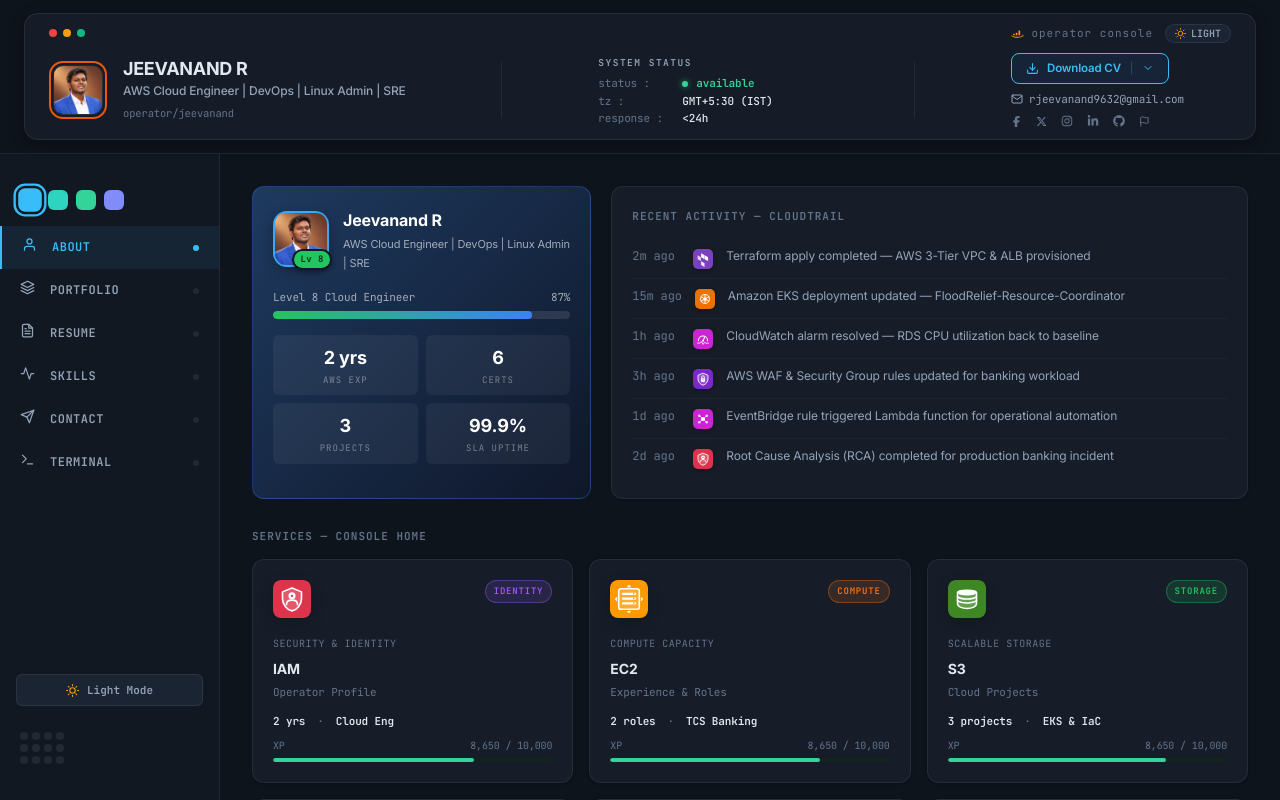
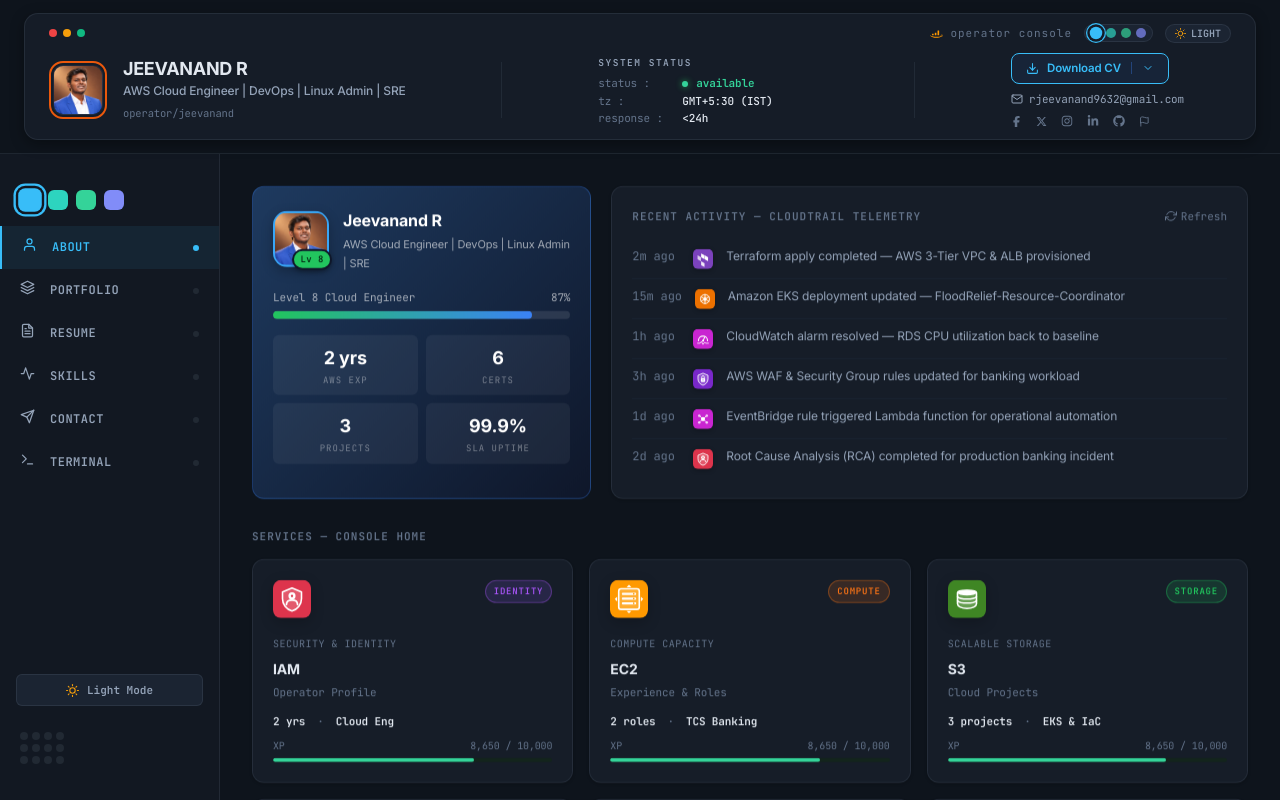
Before and after one commit to JEEVANAND-24/portfolio, a React (Vite) app in the folder frontend/: page / in a window 1280 px wide. Shown: the top 800 px of the page. Built offline with nearby package versions, Linux system fonts and the light colour scheme; no server answers.

Commit message:
feat(portfolio): add accent theme switcher, honeypot WAF & live CloudTrail telemetry

```diff
--- a/frontend/src/components/Header.jsx
+++ b/frontend/src/components/Header.jsx
@@ -9,7 +9,7 @@
 } from 'react-icons/fa6';
 
 export default function Header() {
-  const { theme, toggleTheme } = useTheme();
+  const { theme, toggleTheme, accent, setAccent } = useTheme();
 
   const initials = profile.name
     ? profile.name.split(' ').map(n => n[0]).filter(Boolean).slice(0, 2).join('')
@@ -31,6 +31,34 @@
               <AwsLogo size={14} color="#FF9900" />
               <span>operator console</span>
             </span>
+
+            <div className="accent-switcher-group" title="Select Accent Palette">
+              <button
+                className={`accent-dot dot-blue ${accent === 'blue' ? 'active' : ''}`}
+                onClick={() => setAccent('blue')}
+                title="Glacier Blue"
+                type="button"
+              />
+              <button
+                className={`accent-dot dot-teal ${accent === 'teal' ? 'active' : ''}`}
+                onClick={() => setAccent('teal')}
+                title="Calm Teal"
+                type="button"
+              />
+              <button
+                className={`accent-dot dot-sage ${accent === 'sage' ? 'active' : ''}`}
+                onClick={() => setAccent('sage')}
+                title="Soft Sage"
+                type="button"
+              />
+              <button
+                className={`accent-dot dot-purple ${accent === 'purple' ? 'active' : ''}`}
+                onClick={() => setAccent('purple')}
+                title="Serene Lavender"
+                type="button"
+              />
+            </div>
+
             <button
               className="theme-toggle-pill"
               onClick={toggleTheme}
@@ -59,7 +87,7 @@
             <div className="console-avatar-ring">
               <div className="console-avatar-inner">
                 {profile.avatarUrl ? (
-                  <img src={profile.avatarUrl} alt={profile.name} />
+                  <img src={profile.avatarUrl} alt={profile.name} decoding="async" loading="eager" />
                 ) : (
                   <span>{initials}</span>
                 )}
--- a/frontend/src/index.css
+++ b/frontend/src/index.css
@@ -292,6 +292,43 @@
   gap: 12px;
 }
 
+.accent-switcher-group {
+  display: flex;
+  align-items: center;
+  gap: 5px;
+  background: var(--bg-tag);
+  border: 1px solid var(--border);
+  border-radius: 99px;
+  padding: 3px 6px;
+}
+
+.accent-dot {
+  width: 10px;
+  height: 10px;
+  border-radius: 50%;
+  border: none;
+  cursor: pointer;
+  padding: 0;
+  transition: transform 0.2s ease, box-shadow 0.2s ease, opacity 0.2s ease;
+  opacity: 0.7;
+}
+
+.accent-dot:hover {
+  transform: scale(1.25);
+  opacity: 1;
+}
+
+.accent-dot.active {
+  transform: scale(1.25);
+  opacity: 1;
+  box-shadow: 0 0 0 2px var(--console-bg), 0 0 0 3px currentColor;
+}
+
+.accent-dot.dot-blue { background: #38bdf8; color: #38bdf8; }
+.accent-dot.dot-teal { background: #2dd4bf; color: #2dd4bf; }
+.accent-dot.dot-sage { background: #34d399; color: #34d399; }
+.accent-dot.dot-purple { background: #818cf8; color: #818cf8; }
+
 .console-chrome-label {
   font-family: 'JetBrains Mono', monospace;
   font-size: 11px;
@@ -1999,22 +2036,29 @@
   .console-label { display: none; }
 }
 
-/* ── Utility animations ────────────────────────────────────── */
+/* ── Utility animations (Hardware Accelerated for Zero-Lag Route Switching) ── */
 @keyframes fadeIn {
-  from { opacity: 0; transform: translateY(12px); }
-  to   { opacity: 1; transform: translateY(0); }
-}
-.fade-in { animation: fadeIn 0.4s ease forwards; }
+  from { opacity: 0; transform: translate3d(0, 6px, 0); }
+  to   { opacity: 1; transform: translate3d(0, 0, 0); }
+}
+.fade-in {
+  animation: fadeIn 0.15s cubic-bezier(0.16, 1, 0.3, 1) forwards;
+  will-change: opacity, transform;
+  backface-visibility: hidden;
+}
 
 @keyframes slideIn {
-  from { opacity: 0; transform: translateX(-10px); }
-  to   { opacity: 1; transform: translateX(0); }
-}
-.slide-in { animation: slideIn 0.3s ease forwards; }
-
-.stagger-1 { animation-delay: 0.05s; }
-.stagger-2 { animation-delay: 0.10s; }
-.stagger-3 { animation-delay: 0.15s; }
-.stagger-4 { animation-delay: 0.20s; }
-.stagger-5 { animation-delay: 0.25s; }
-.stagger-6 { animation-delay: 0.30s; }
+  from { opacity: 0; transform: translate3d(-6px, 0, 0); }
+  to   { opacity: 1; transform: translate3d(0, 0, 0); }
+}
+.slide-in {
+  animation: slideIn 0.15s cubic-bezier(0.16, 1, 0.3, 1) forwards;
+  will-change: opacity, transform;
+}
+
+.stagger-1 { animation-delay: 0.02s; }
+.stagger-2 { animation-delay: 0.04s; }
+.stagger-3 { animation-delay: 0.06s; }
+.stagger-4 { animation-delay: 0.08s; }
+.stagger-5 { animation-delay: 0.10s; }
+.stagger-6 { animation-delay: 0.12s; }
--- a/frontend/src/pages/Dashboard.jsx
+++ b/frontend/src/pages/Dashboard.jsx
@@ -1,6 +1,8 @@
+import { useState, useEffect } from 'react';
 import { motion } from 'framer-motion';
 import { profile, skills, activityFeed } from '../data/resumeData';
 import { NavLink } from 'react-router-dom';
+import { FiRefreshCw } from 'react-icons/fi';
 import {
   AwsIamIcon,
   AwsEc2Icon,
@@ -110,7 +112,7 @@
           className="xp-fill"
           initial={{ width: 0 }}
           animate={{ width: `${pct}%` }}
-          transition={{ duration: 1.2, ease: 'easeOut', delay: 0.3 }}
+          transition={{ duration: 0.5, ease: 'easeOut', delay: 0.05 }}
         />
       </div>
     </div>
@@ -119,6 +121,70 @@
 
 export default function Dashboard() {
   const xpPct = Math.round((profile.xp / profile.maxXp) * 100);
+  const [activities, setActivities] = useState(activityFeed);
+  const [isRefreshing, setIsRefreshing] = useState(false);
+
+  const getRelativeTime = (dateString) => {
+    if (!dateString) return 'Live';
+    const now = new Date();
+    const past = new Date(dateString);
+    const diffMs = now - past;
+    const diffMins = Math.floor(diffMs / (1000 * 60));
+    const diffHours = Math.floor(diffMins / 60);
+    const diffDays = Math.floor(diffHours / 24);
+
+    if (diffMins < 1) return 'Just now';
+    if (diffMins < 60) return `${diffMins}m ago`;
+    if (diffHours < 24) return `${diffHours}h ago`;
+    return `${diffDays}d ago`;
+  };
+
+  const fetchGithubActivity = async () => {
+    setIsRefreshing(true);
+    try {
+      const res = await fetch('https://api.github.com/users/JEEVANAND-24/events/public?per_page=6');
+      if (!res.ok) {
+        setIsRefreshing(false);
+        return;
+      }
+      const data = await res.json();
+      if (Array.isArray(data) && data.length > 0) {
+        const liveFeed = data.slice(0, 6).map((evt) => {
+          let service = 'terraform';
+          let eventText = `GitHub Event: ${evt.type} on ${evt.repo.name.replace('JEEVANAND-24/', '')}`;
+
+          if (evt.type === 'PushEvent') {
+            service = 'terraform';
+            const commitMsg = evt.payload?.commits?.[0]?.message || 'Pushed new commit update';
+            eventText = `Git Push: ${commitMsg} in ${evt.repo.name.replace('JEEVANAND-24/', '')}`;
+          } else if (evt.type === 'CreateEvent') {
+            service = 'eks';
+            eventText = `Created ${evt.payload?.ref_type || 'repository'}: ${evt.repo.name.replace('JEEVANAND-24/', '')}`;
+          } else if (evt.type === 'WatchEvent') {
+            service = 'cloudwatch';
+            eventText = `Starred repository: ${evt.repo.name.replace('JEEVANAND-24/', '')}`;
+          } else if (evt.type === 'IssueCommentEvent' || evt.type === 'IssuesEvent') {
+            service = 'eventbridge';
+            eventText = `Issue activity in ${evt.repo.name.replace('JEEVANAND-24/', '')}`;
+          }
+          return {
+            time: getRelativeTime(evt.created_at),
+            service,
+            event: eventText,
+          };
+        });
+        setActivities(liveFeed);
+      }
+    } catch (_) {
+      // Fall back gracefully to static activityFeed
+    } finally {
+      setIsRefreshing(false);
+    }
+  };
+
+  useEffect(() => {
+    fetchGithubActivity();
+  }, []);
 
   return (
     <div className="fade-in">
@@ -127,15 +193,21 @@
         {/* Player card */}
         <motion.div
           className="player-card"
-          initial={{ opacity: 0, y: 20 }}
+          initial={{ opacity: 0, y: 10 }}
           animate={{ opacity: 1, y: 0 }}
-          transition={{ duration: 0.5 }}
+          transition={{ duration: 0.15 }}
           style={{ flex: '1', minWidth: '260px' }}
         >
           <div className="player-level">
             <div className="level-circle">
               {profile.avatarUrl ? (
-                <img src={profile.avatarUrl} alt={profile.name} className="player-avatar-img" />
+                <img
+                  src={profile.avatarUrl}
+                  alt={profile.name}
+                  className="player-avatar-img"
+                  decoding="async"
+                  loading="eager"
+                />
               ) : (
                 "Lv"
               )}
@@ -155,7 +227,7 @@
               className="player-xp-fill"
               initial={{ width: 0 }}
               animate={{ width: `${xpPct}%` }}
-              transition={{ duration: 1.4, ease: 'easeOut', delay: 0.4 }}
+              transition={{ duration: 0.6, ease: 'easeOut', delay: 0.05 }}
             />
           </div>
           <div className="stat-grid">
@@ -181,13 +253,35 @@
         {/* Activity feed */}
         <motion.div
           className="activity-feed"
-          initial={{ opacity: 0, y: 20 }}
+          initial={{ opacity: 0, y: 10 }}
           animate={{ opacity: 1, y: 0 }}
-          transition={{ duration: 0.5, delay: 0.15 }}
+          transition={{ duration: 0.15, delay: 0.03 }}
           style={{ flex: '2', minWidth: '300px' }}
         >
-          <div className="activity-title">Recent Activity — CloudTrail</div>
-          {activityFeed.map((item, i) => (
+          <div className="activity-title" style={{ display: 'flex', justifyContent: 'space-between', alignItems: 'center' }}>
+            <span>Recent Activity — CloudTrail Telemetry</span>
+            <button
+              type="button"
+              onClick={fetchGithubActivity}
+              disabled={isRefreshing}
+              style={{
+                background: 'transparent',
+                border: 'none',
+                color: 'var(--text-muted)',
+                cursor: 'pointer',
+                display: 'inline-flex',
+                alignItems: 'center',
+                gap: '4px',
+                fontSize: '11px',
+                fontFamily: 'JetBrains Mono, monospace',
+              }}
+              title="Refresh CloudTrail Live Events"
+            >
+              <FiRefreshCw size={12} style={{ animation: isRefreshing ? 'spin 1s linear infinite' : 'none' }} />
+              <span>{isRefreshing ? 'Syncing...' : 'Refresh'}</span>
+            </button>
+          </div>
+          {activities.map((item, i) => (
             <div className="activity-item" key={i}>
               <span className="activity-time">{item.time}</span>
               <span className="activity-icon-badge">
@@ -208,9 +302,9 @@
           {serviceCards.map((card, i) => (
             <motion.div
               key={card.id}
-              initial={{ opacity: 0, y: 16 }}
+              initial={{ opacity: 0, y: 8 }}
               animate={{ opacity: 1, y: 0 }}
-              transition={{ duration: 0.35, delay: i * 0.07 }}
+              transition={{ duration: 0.15, delay: i * 0.02 }}
             >
               <NavLink to={card.path} className="service-card">
                 <div className="service-card-head">
```
Also changed, not shown: frontend/src/pages/About.jsx (+11 -5 lines), frontend/src/pages/Contact.jsx (+46 -10 lines), frontend/src/pages/Portfolio.jsx (+4 -4 lines), 1 other file (tests, documents, lock files or other folders).
